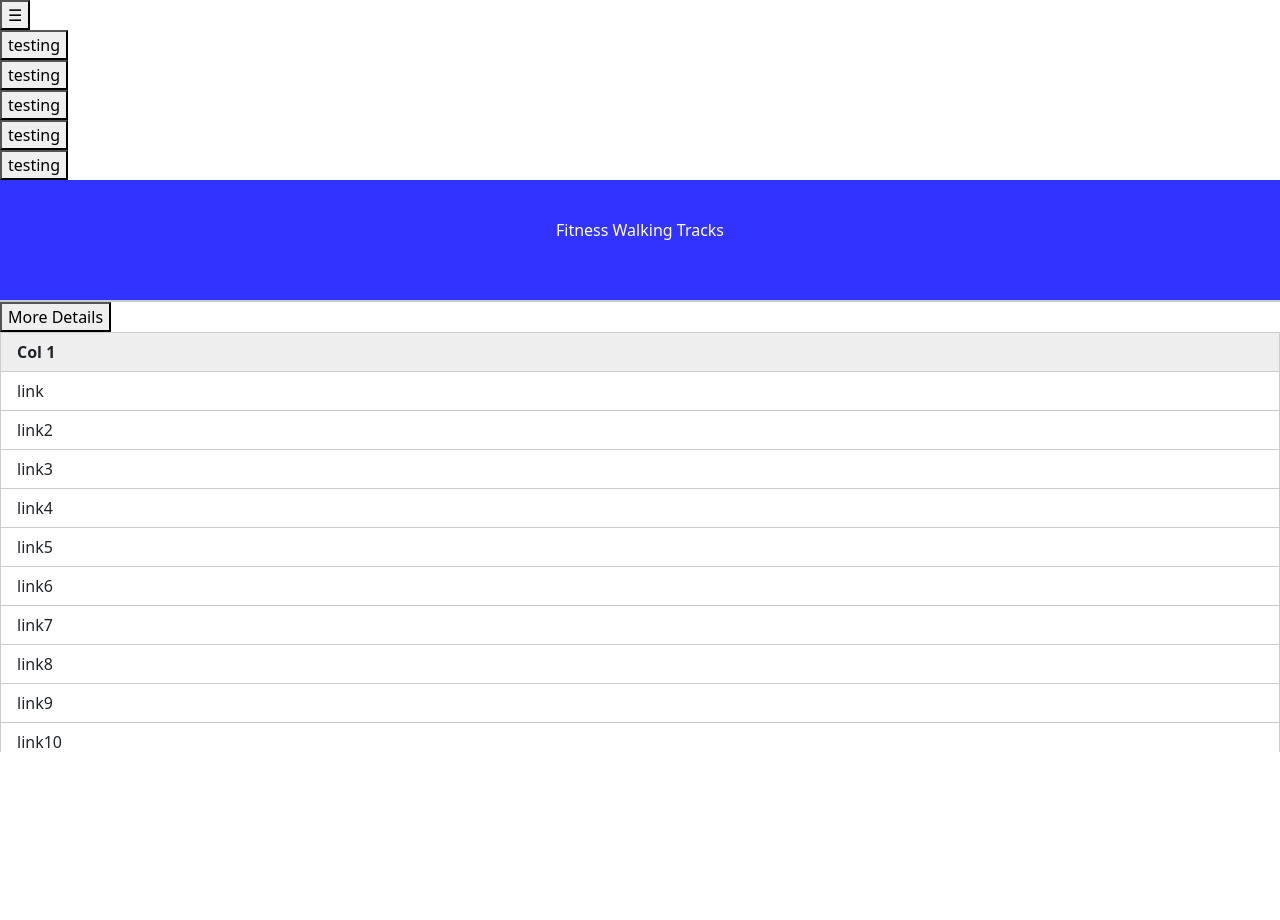
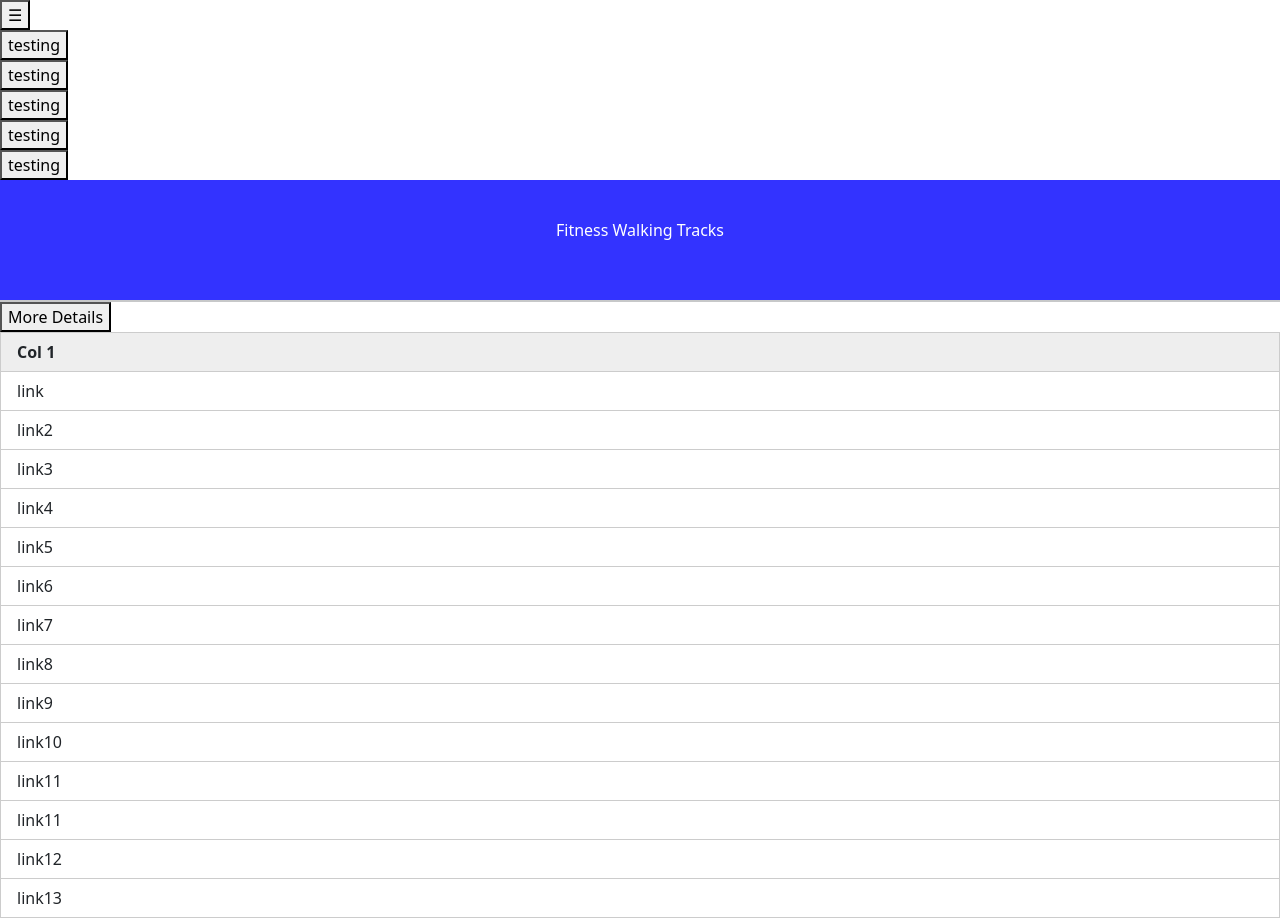
Before and after one commit to tommy08332/fitnessWalkingTracksInfoApp, a website: page www/test.html in a window 1280 px wide. Before the commit the page ends 800 px from the top, so only its background shows below. Drawn offline with nearby package versions, Linux system fonts and the light colour scheme.

Commit message:
Update index.css

```diff
--- a/www/css/index.css
+++ b/www/css/index.css
@@ -119,7 +119,7 @@
  }
  .tableFixHead {
       overflow-y: auto; /* make the table scrollable if height is more than 200 px  */
-      height: 420px; /* gives an initial height of 200px to the table 420*/
+      height: 100%; /* gives an initial height of 200px to the table 420*/
  }
 .tableFixHead thead th {
       position: sticky; /* make the table heads sticky */
```
